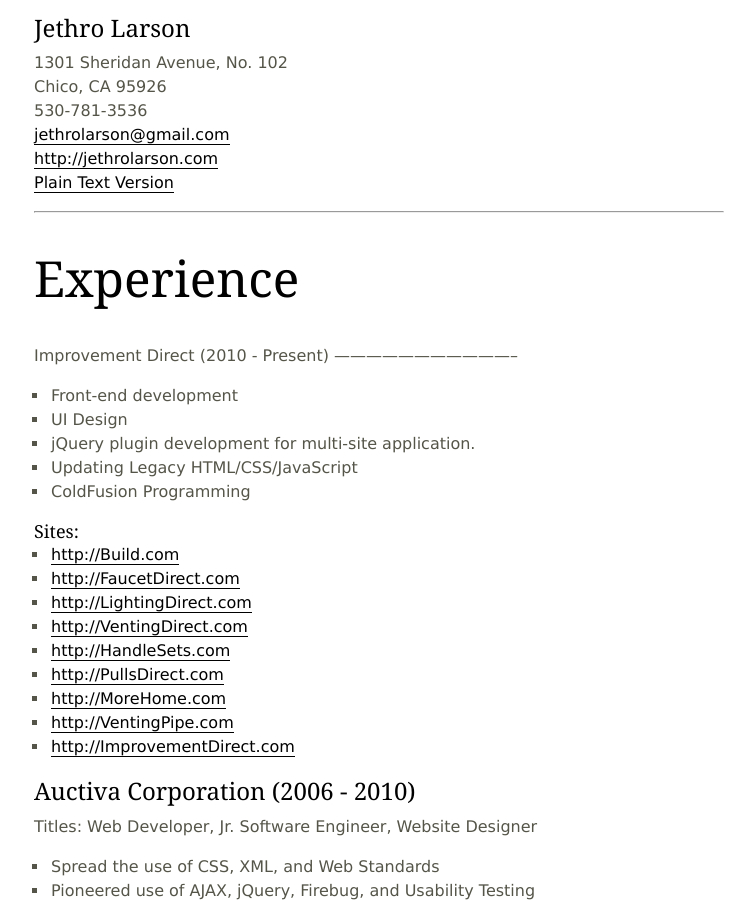
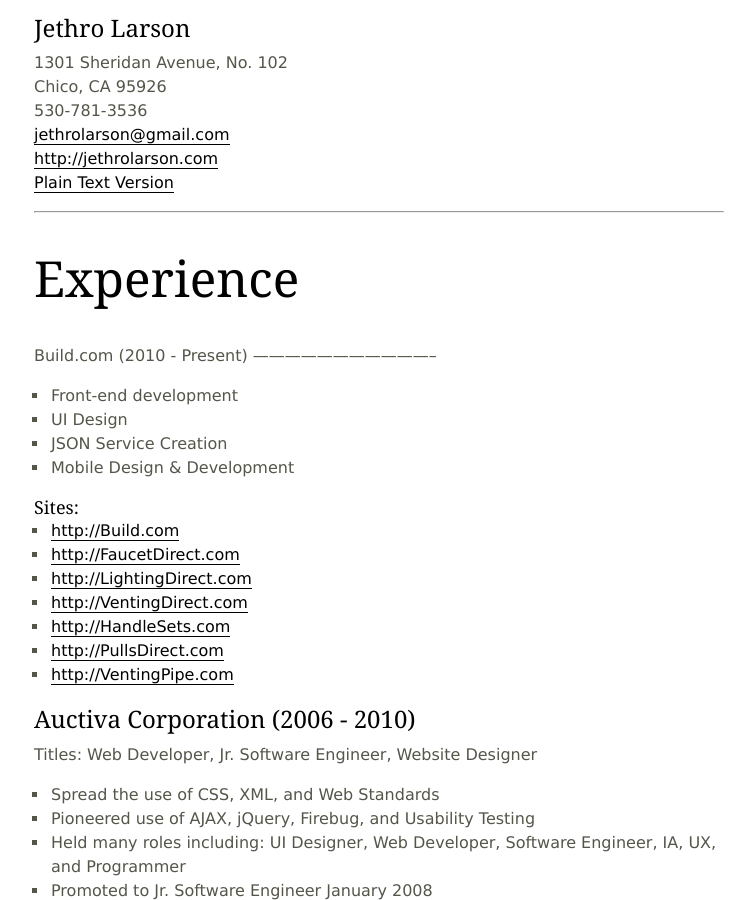
Before and after one commit to jethrolarson/jethrolarson.github.com, a Jekyll site: the page built from resume.md, in a window 1280 px wide and 900 px high. Shown: the whole window, without its empty margins (261-1007 px from the left). Built offline with Jekyll 4.4.1, drawn with Linux system fonts in a browser that asks for light colours; Markdown is read by kramdown in place of the engine named in the settings.

Commit message:
Updated Build.com info

```diff
--- a/resume.md
+++ b/resume.md
@@ -16,13 +16,12 @@
 
 Experience
 ==========
-Improvement Direct (2010 - Present)
+Build.com (2010 - Present)
 -----------------------------------
 * Front-end development
 * UI Design
-* jQuery plugin development for multi-site application.
-* Updating Legacy HTML/CSS/JavaScript
-* ColdFusion Programming
+* JSON Service Creation
+* Mobile Design & Development
 
 ### Sites:
 * <http://Build.com>
@@ -31,9 +30,7 @@
 * <http://VentingDirect.com>
 * <http://HandleSets.com>
 * <http://PullsDirect.com>
-* <http://MoreHome.com>
 * <http://VentingPipe.com>
-* <http://ImprovementDirect.com>
 
 Auctiva Corporation (2006 - 2010)
 ------------------------------------
```
